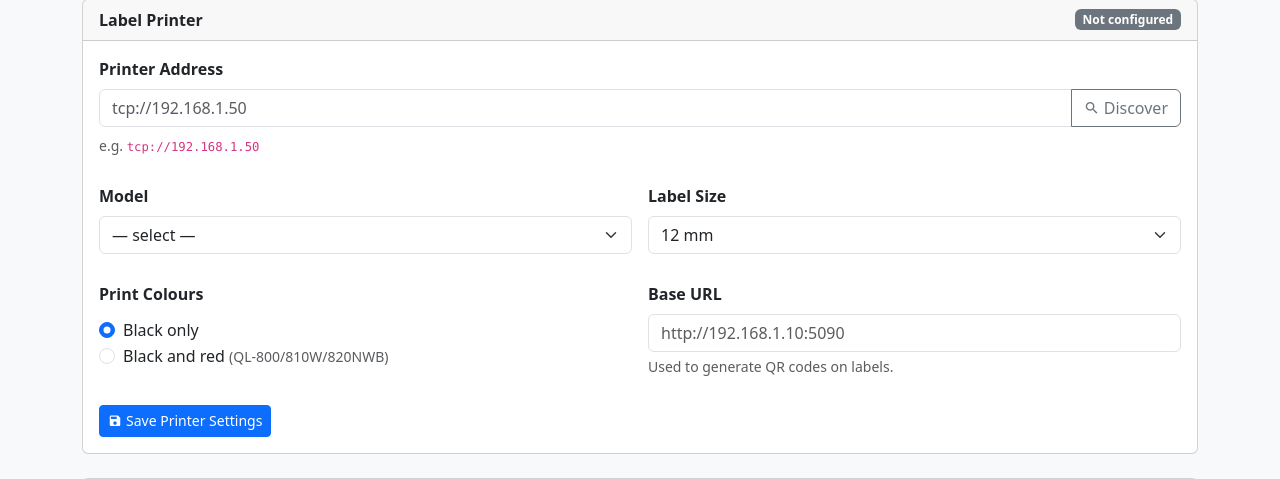
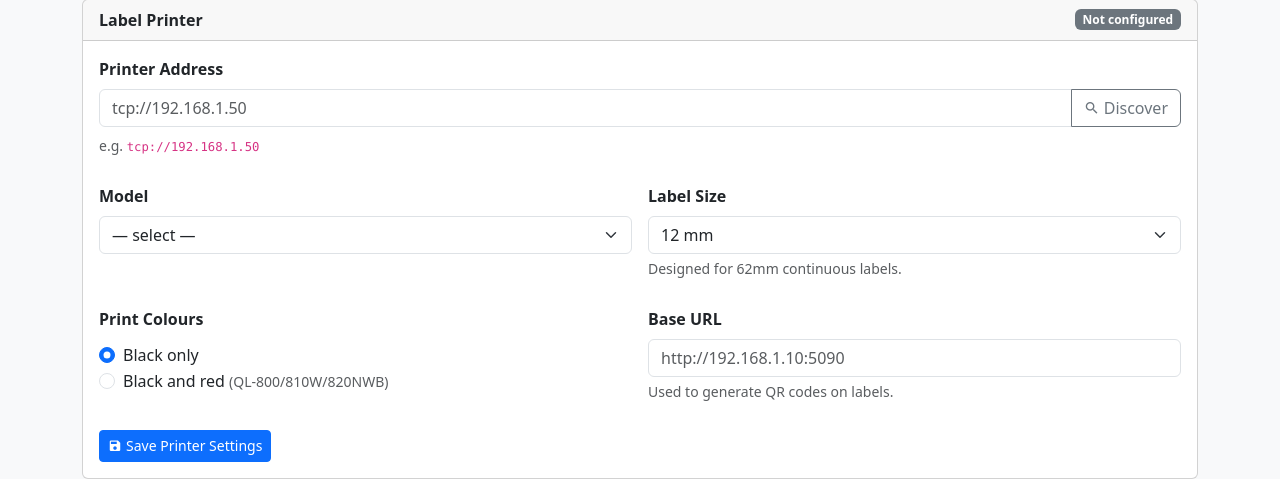
Before and after one commit to ell249/patrecorder, a Python web app: template templates/setup_status.html in a window 1280 px wide. Shown: the part 406-885 px from the top of the page. Run offline with Jinja, Linux system fonts and the light colour scheme; the template is opened without the code that fills it, so the values that code supplies are empty; some libraries are stand-ins or nearby versions.

Commit message:
recommend 62mm labels

```diff
--- a/templates/setup_status.html
+++ b/templates/setup_status.html
@@ -109,6 +109,7 @@
                             <option value="{{ value }}" {% if printer_settings.brother_label == value %}selected{% endif %}>{{ label }}</option>
                         {% endfor %}
                     </select>
+                    <div class="form-text">Designed for 62mm continuous labels.</div>
                 </div>
 
                 <div class="col-sm-6">
```
